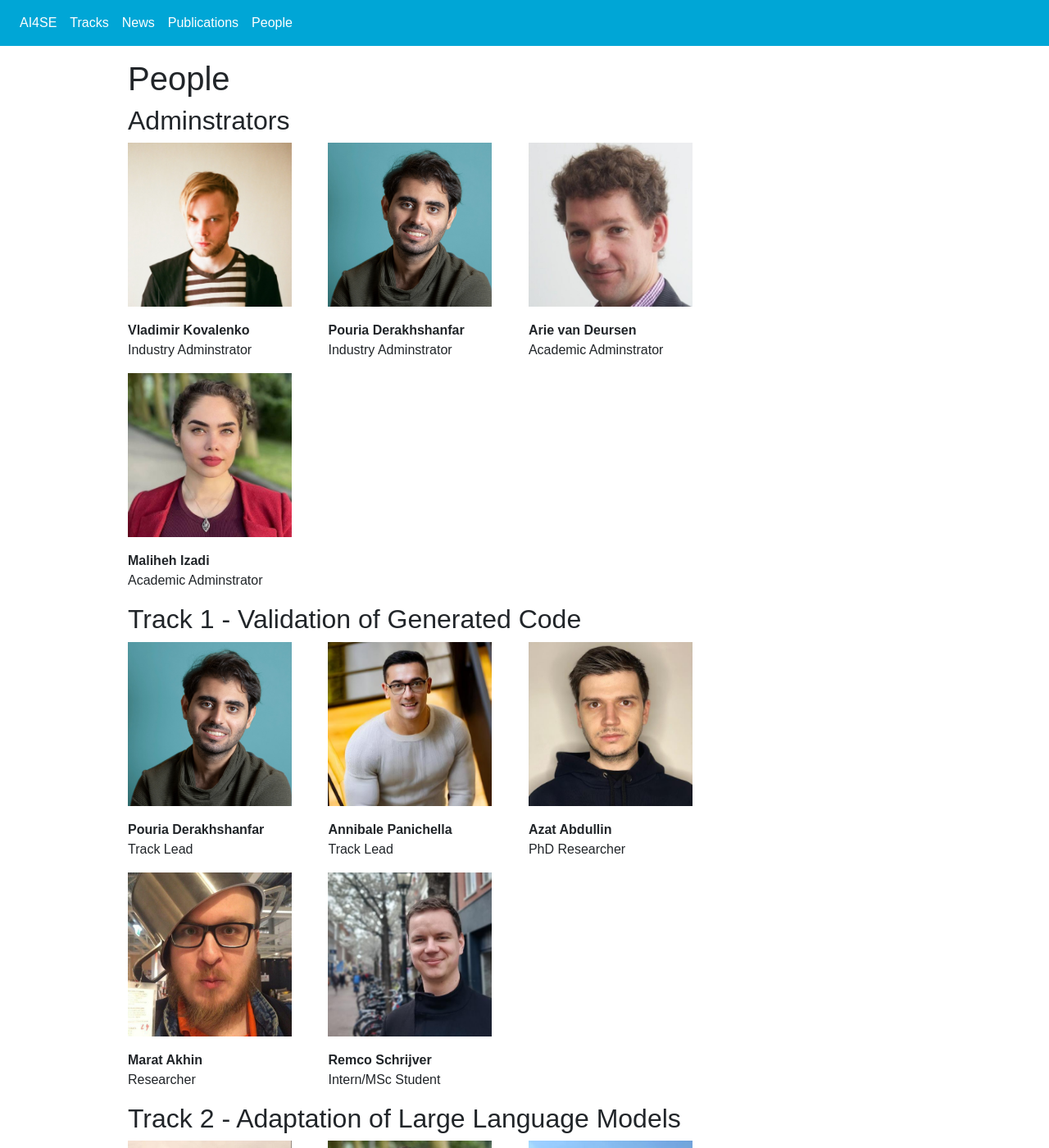
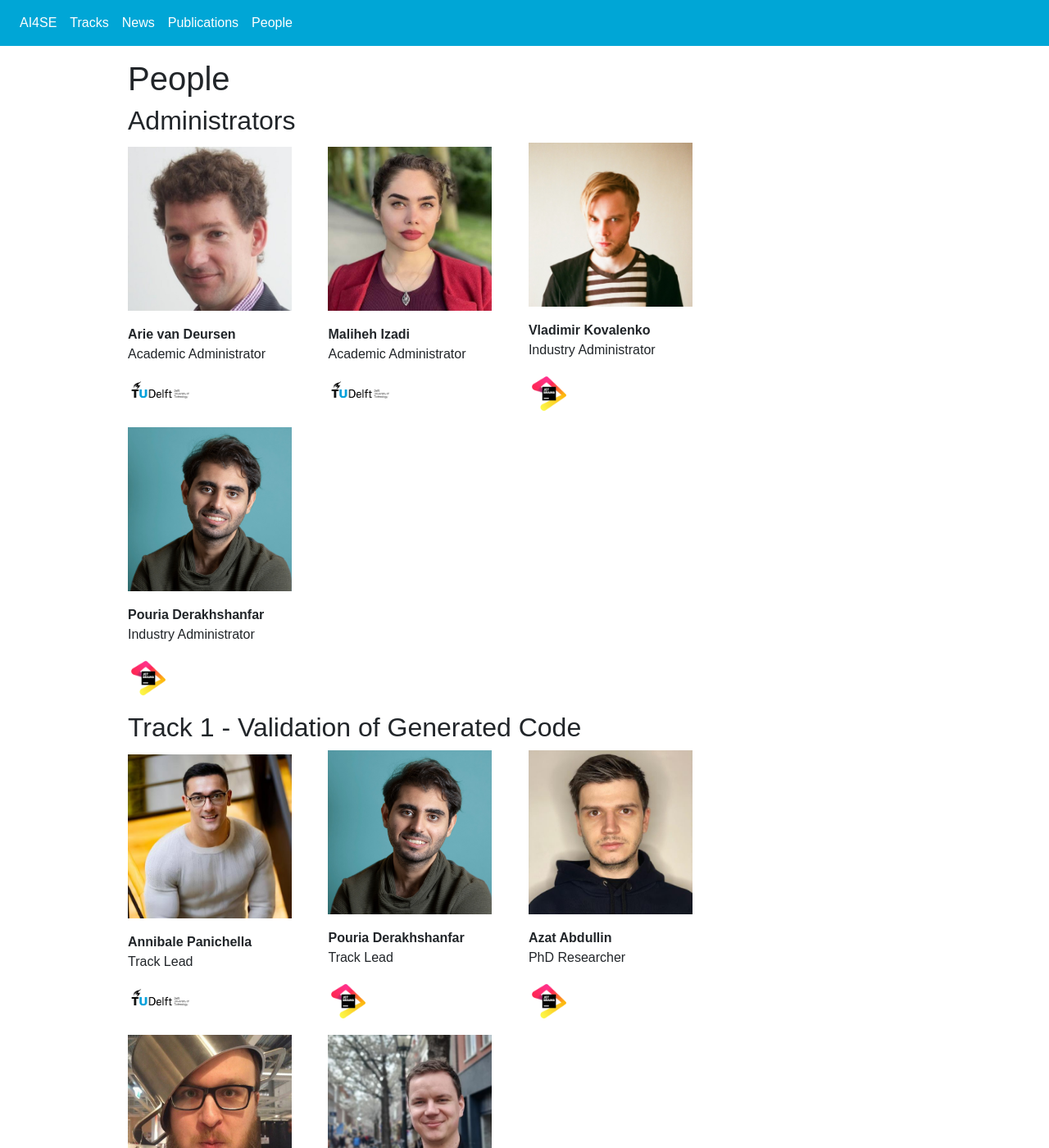
Before and after one commit to SERG-Delft/ai4se-website, a Jekyll site: the page built from people.md, in a window 1280 px wide and 1400 px high. Shown: the whole window at 82% size. Built offline with Jekyll 4.4.1, drawn with Linux system fonts in a browser that asks for light colours; nearby versions of some CDN libraries; some of the changed text lies outside the part shown.

Commit message:
Address Vladimir's comments

```diff
--- a/_data/people.yml
+++ b/_data/people.yml
@@ -1,87 +1,110 @@
-- category: Adminstrators
+- category: Administrators
   people:
+    - name: Arie van Deursen
+      role: Academic Administrator
+      affiliation: TUDelft
+      photo_url: img/avatars/arie.jpeg
+    - name: Maliheh Izadi
+      role: Academic Administrator
+      affiliation: TUDelft
+      photo_url: img/avatars/maliheh.jpeg
     - name: Vladimir Kovalenko
-      role: Industry Adminstrator
+      role: Industry Administrator
+      affiliation: JetBrains
       photo_url: img/avatars/vladimir.png
     - name: Pouria Derakhshanfar
-      role: Industry Adminstrator
+      role: Industry Administrator
+      affiliation: JetBrains
       photo_url: img/avatars/pouria.jpeg
-    - name: Arie van Deursen
-      role: Academic Adminstrator
-      photo_url: img/avatars/arie.jpeg
-    - name: Maliheh Izadi
-      role: Academic Adminstrator
-      photo_url: img/avatars/maliheh.jpeg
 
 
 - category: Track 1 - Validation of Generated Code
   people:
+    - name: Annibale Panichella
+      role: Track Lead
+      affiliation: TUDelft
+      photo_url: img/avatars/annibale.jpeg
     - name: Pouria Derakhshanfar
       role: Track Lead
+      affiliation: JetBrains
       photo_url: img/avatars/pouria.jpeg
-    - name: Annibale Panichella
-      role: Track Lead
-      photo_url: img/avatars/annibale.jpeg
     - name: Azat Abdullin
       role: PhD Researcher
+      affiliation: JetBrains
       photo_url: img/avatars/azat.jpeg
     - name: Marat Akhin
       role: Researcher
+      affiliation: JetBrains
       photo_url: img/avatars/marat.jpeg
     - name: Remco Schrijver
       role: Intern/MSc Student
+      affiliation: JetBrains, TUDelft
       photo_url: img/avatars/remco.jpeg
 
 - category: Track 2 - Adaptation of Large Language Models
   people:
+    - name: Maliheh Izadi
+      role: Track Lead
+      affiliation: TUDelft
+      photo_url: img/avatars/maliheh.jpeg
     - name: Egor Bogomolov
       role: Track Lead/PhD Student
+      affiliation: JetBrains
       photo_url: img/avatars/egor-b.jpeg
-    - name: Maliheh Izadi
-      role: Track lead
-      photo_url: img/avatars/maliheh.jpeg
     - name: Tim Olivier van Dam
       role: Intern/MSc student
+      affiliation: JetBrains, TUDelft
       photo_url: img/avatars/tim.jpeg
 
 - category: Track 3 - Interactive and Aligned IDE
   people:
+    - name: Maliheh Izadi
+      role: Track Lead
+      affiliation: TUDelft
+      photo_url: img/avatars/maliheh.jpeg
     - name: Sergey Titov
-      role: Track lead
+      role: Track Lead
+      affiliation: JetBrains
       photo_url: img/avatars/sergey.jpeg
-    - name: Maliheh Izadi
-      role: Track lead
-      photo_url: img/avatars/maliheh.jpeg
     - name: Agnia Sergeyuk
       role: PhD Researcher
+      affiliation: JetBrains
       photo_url: img/avatars/agnia.jpeg
     - name: Andrei-Cristian Ionescu
       role: Intern/MSc student
+      affiliation: JetBrains, TUDelft
       photo_url: img/avatars/andrei.jpeg
     - name: Frank van der Heijden
       role: Intern/MSc student
+      affiliation: JetBrains, TUDelft
       photo_url: img/avatars/frank.jpeg
     - name: Remco Schrijver
       role: Intern/MSc Student
+      affiliation: JetBrains, TUDelft
       photo_url: img/avatars/remco.jpeg
 
 - category: Track 4 - Utilizing Runtime Information to Improve Development Processes
   people:
+    - name: Annibale Panichella
+      role: Track Lead
+      affiliation: TUDelft
+      photo_url: img/avatars/annibale.jpeg
     - name: Egor Klimov
       role: Track Lead/PhD Researcher
+      affiliation: JetBrains
       photo_url: img/avatars/egor-k.jpeg
-    - name: Annibale Panichella
-      role: Track Lead
-      photo_url: img/avatars/annibale.jpeg
 
 - category: Track 5 - Intelligent Teaching Assistant in Programming Education
   people:
-    - name: Anastasiia Birillo
-      role: Track Lead
-      photo_url: img/avatars/anastasiia.jpeg
     - name: Gosia Migut
       role: Track Lead
+      affiliation: TUDelft
       photo_url: img/avatars/gosia.jpg
     - name: Fenia Aivaloglou
       role: Track Lead
+      affiliation: TUDelft
       photo_url: img/avatars/fenia.jpg
+    - name: Anastasiia Birillo
+      role: Track Lead
+      affiliation: JetBrains
+      photo_url: img/avatars/anastasiia.jpeg
--- a/_includes/person.html
+++ b/_includes/person.html
@@ -24,5 +24,15 @@
       </div><br>
       <b>{{ include.person.name }}</b>
       <p>{{ include.person.role }}</p>
+      <p style="top-margin=0px;">
+      {% if person.affiliation %}
+      {% if person.affiliation contains "TUDelft" %}
+        <img src="img/tudelft-color-logo.png" alt="TUDelft Logo" style="width: 80px; height: 40px;">
+      {% endif %}
+      {% if person.affiliation contains "JetBrains" %}
+        <img src="img/jetbrains.png" alt="JetBrains Logo" style="width: 50px; height: 50px;">
+      {% endif %}
+    {% endif %}
+      </p>
     </div>
 </html>
```
